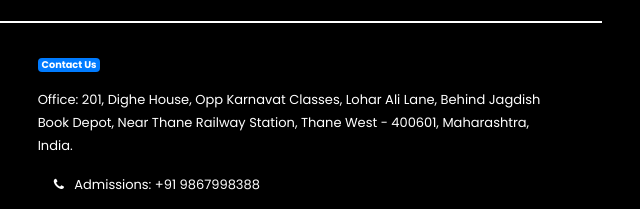
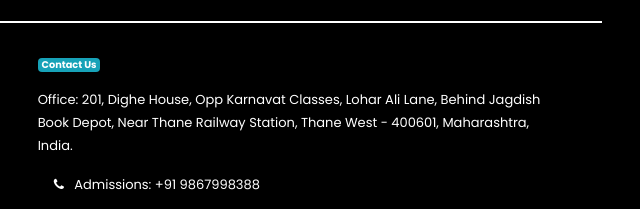
Before and after one commit to pedeveloper2019/Paathshalaiit-whiteTheme, a plain HTML site: page index.html in a window 1280 px wide. Shown: the part 5258-5467 px from the top of the page, 593-1233 px from the left. Drawn offline with nearby package versions, Linux system fonts and the light colour scheme.

Commit message:
contact badge color changed

```diff
--- a/assets/css/style.css
+++ b/assets/css/style.css
@@ -390,3 +390,6 @@ nav > div a.nav-item.nav-link.active{
     color: #495057 !important;
 }
 /* background-image: linear-gradient(145deg,#b77bfb,#2a0071 30%); */
+#contact span.badge{
+    background:#17a2b8;
+}
```
